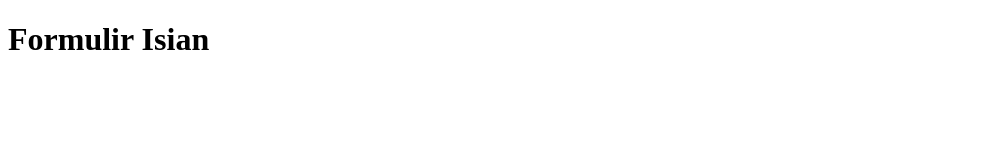
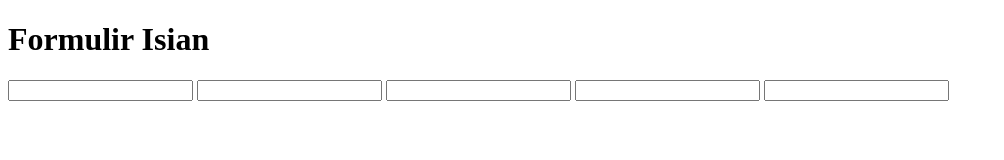
Before and after one commit to ariemax88-abc/kelasfullstackid, a plain HTML site: page FrontEnd/FrontEndDasar/form.html in a window 1280 px wide. Shown: the whole page, without its empty margins (0-1004 px from the left). Drawn offline with Linux system fonts and the light colour scheme.

Commit message:
add form isian

```diff
--- a/FrontEnd/FrontEndDasar/form.html
+++ b/FrontEnd/FrontEndDasar/form.html
@@ -8,6 +8,12 @@
 </head>
 <body>
     <h1>Formulir Isian</h1>
-    <form action="#" method="post"></form>
+    <form action="#" method="post">
+        <input type="text">
+        <input type="text">
+        <input type="text">
+        <input type="text">
+        <input type="text">
+    </form>
 </body>
 </html>
```
